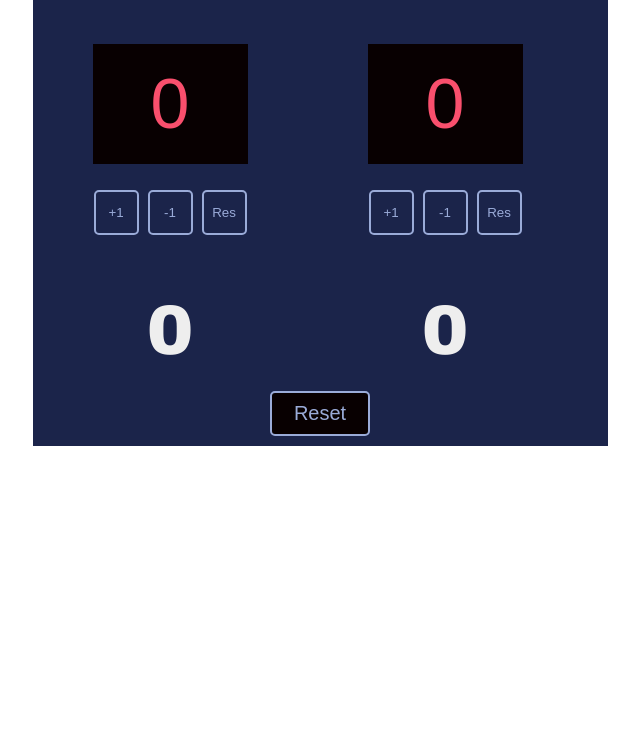
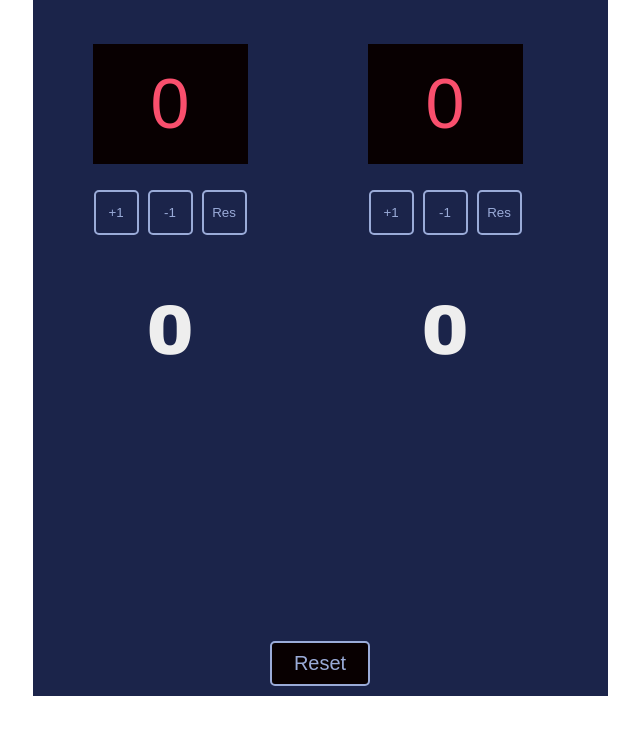
Before and after one commit to rael-ux/tabletennisScoreboard, a plain HTML site: page index.html in a window 1280 px wide. Shown: the part 204-938 px from the top of the page, without its empty margins (320-960 px from the left). Before the commit the page ends 800 px from the top, so only its background shows below. Drawn offline with Linux system fonts and the light colour scheme; a web font is replaced by a local one.

Commit message:
Update to style.css
width=100vh

```diff
--- a/style.css
+++ b/style.css
@@ -8,7 +8,7 @@ body {
     position: relative;
     display: flex;
     width: 575px;
-    height: 550px;
+    height: 100vh;
     background-color: #1B244A;
     margin: 100px auto;
     box-sizing: border-box;
```
